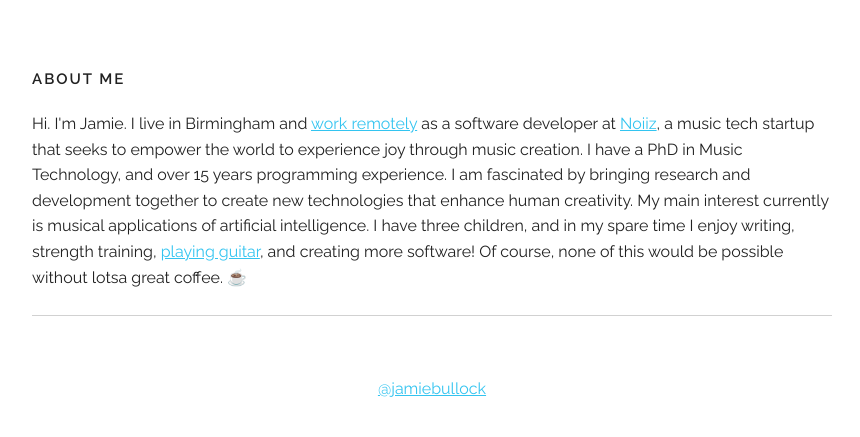
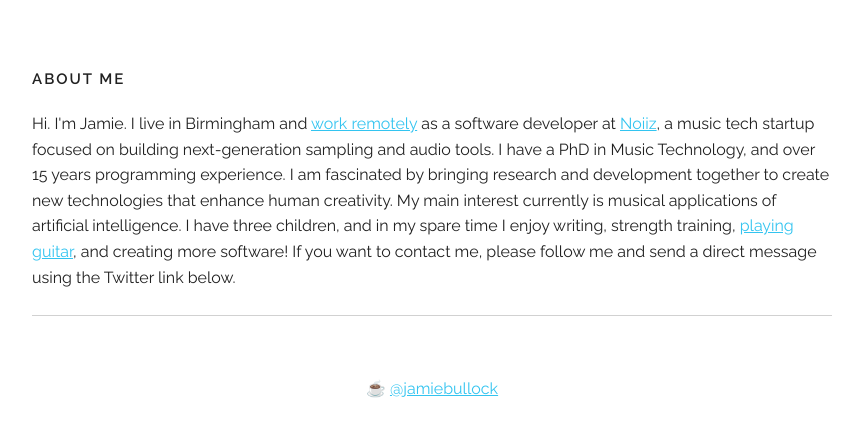
Before and after one commit to jamiebullock/jamiebullock.github.io, a plain HTML site: page index.html in a window 1280 px wide. Shown: the part 241-678 px from the top of the page, without its empty margins (208-1068 px from the left). Drawn offline with Linux system fonts and the light colour scheme.

Commit message:
Wording tweaks

```diff
--- a/index.html
+++ b/index.html
@@ -51,14 +51,14 @@
                 <h6 class="docs-header">About Me</h6>
                 <p>
 
-                Hi. I'm Jamie. I live in Birmingham and <a href="https://en.wikipedia.org/wiki/Telecommuting">work remotely</a> as a software developer at <a href="https://noiiz.com">Noiiz</a>, a music tech startup that seeks to empower the world to experience joy through music creation. I have a PhD in Music Technology, and over 15 years programming experience. I am fascinated by bringing research and development together to create new technologies that enhance human creativity. My main interest currently is musical applications of artificial intelligence. I have three children, and in my spare time I enjoy writing, strength training, <a href="https://www.instagram.com/p/BkA9xgHgpmP">playing guitar</a>, and creating more software! Of course, none of this would be possible without lotsa great coffee. ☕️
+                Hi. I'm Jamie. I live in Birmingham and <a href="https://en.wikipedia.org/wiki/Telecommuting">work remotely</a> as a software developer at <a href="https://noiiz.com">Noiiz</a>, a music tech startup focused on building next-generation sampling and audio tools. I have a PhD in Music Technology, and over 15 years programming experience. I am fascinated by bringing research and development together to create new technologies that enhance human creativity. My main interest currently is musical applications of artificial intelligence. I have three children, and in my spare time I enjoy writing, strength training, <a href="https://www.instagram.com/p/BkA9xgHgpmP">playing guitar</a>, and creating more software! If you want to contact me, please follow me and send a direct message using the Twitter link below.
 
                 </p>
             </div>
 
             <!-- Contact section -->
             <div id="contact" class="docs-section grid-container full">
-                <p><a href="https://twitter.com/jamiebullock">@jamiebullock</a></p>
+                <p>☕️ <a href="https://twitter.com/jamiebullock">@jamiebullock</a></p>
             </div>
 
 
```
